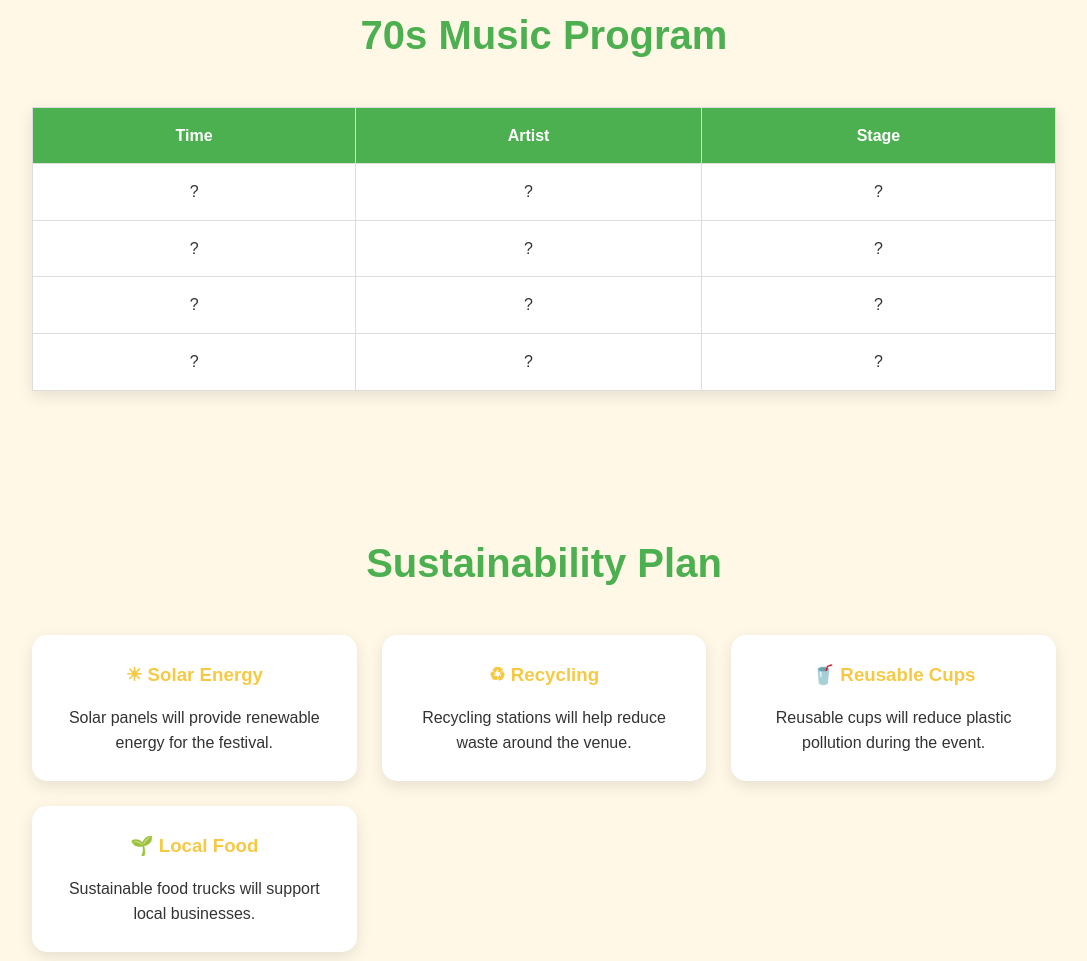
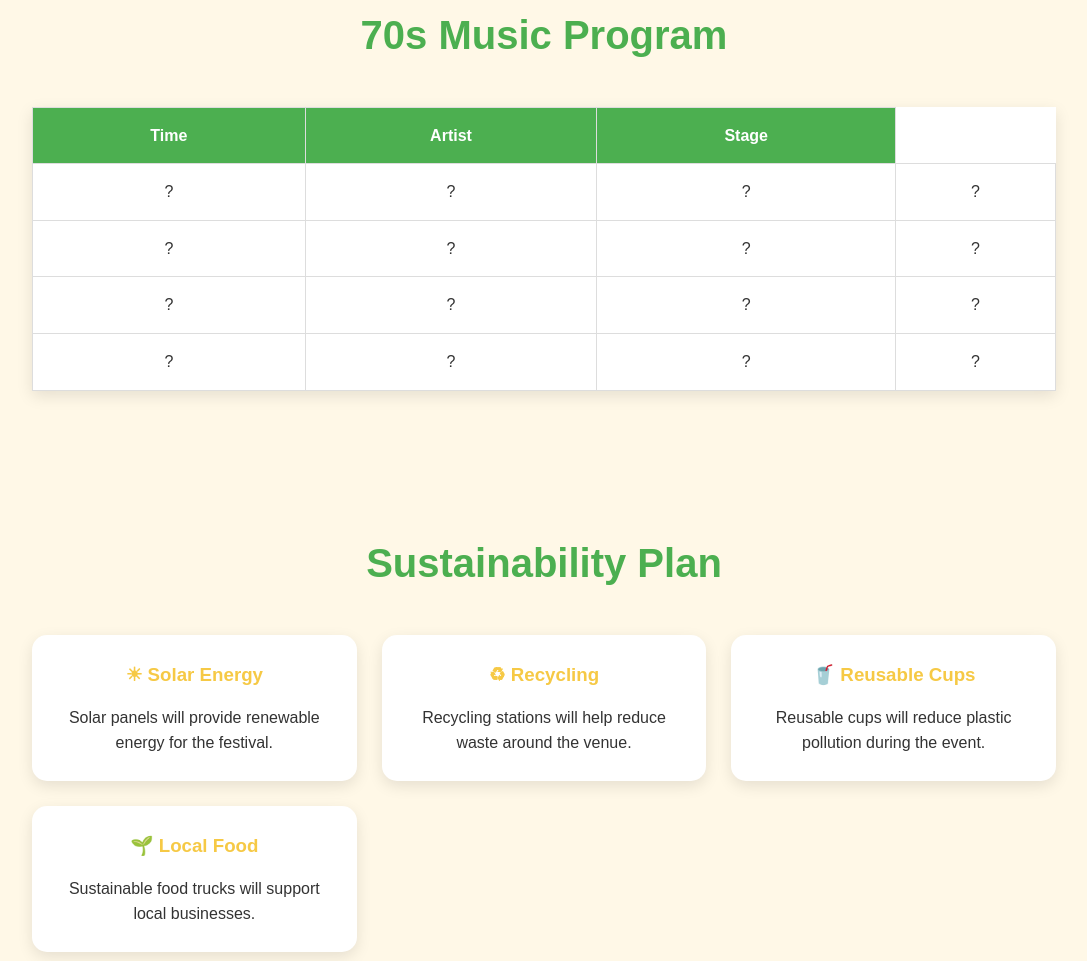
Before and after one commit to gmoffernandes-collab/Sunflowers-Festival-Site, a plain HTML site: page index.html in a window 1280 px wide. Shown: the part 1327-2288 px from the top of the page, without its empty margins (96-1183 px from the left). Drawn offline with Linux system fonts and the light colour scheme.

Commit message:
Update index.html

```diff
--- a/index.html
+++ b/index.html
@@ -261,9 +261,11 @@
         <td>?</td>
         <td>?</td>
         <td>?</td>
+        <td>?</td>
       </tr>
 
       <tr>
+        <td>?</td>
         <td>?</td>
         <td>?</td>
         <td>?</td>
@@ -273,9 +275,11 @@
         <td>?</td>
         <td>?</td>
         <td>?</td>
+        <td>?</td>
       </tr>
 
       <tr>
+        <td>?</td>
         <td>?</td>
         <td>?</td>
         <td>?</td>
```
